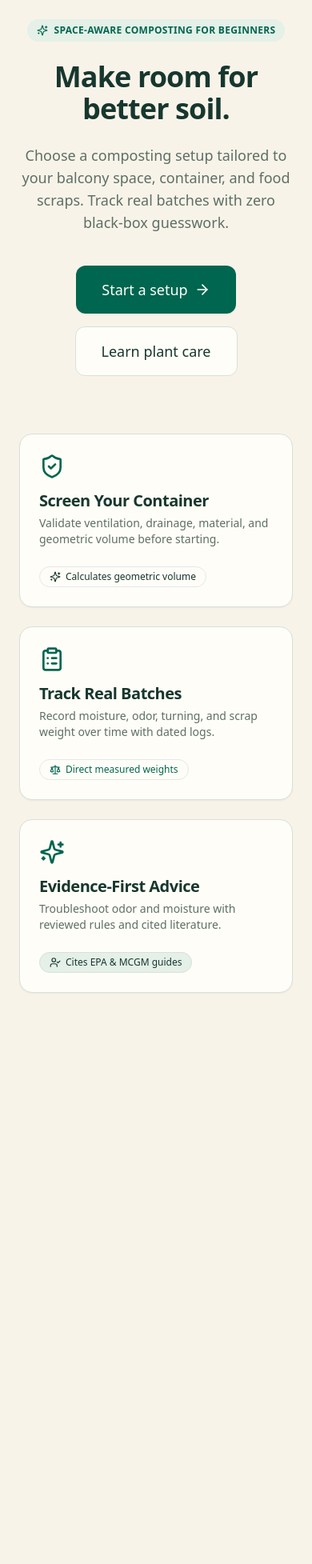
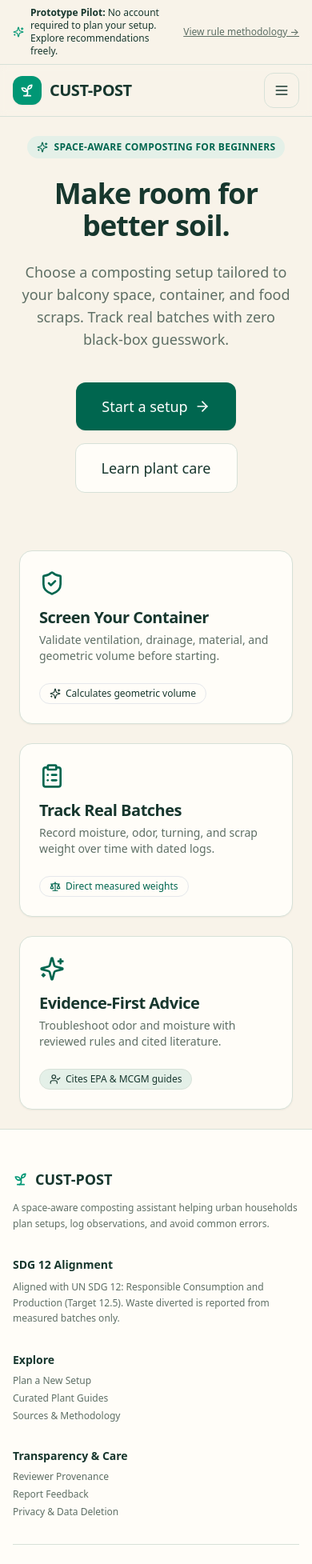
Before and after one commit to sumeetmisal2007-dev/Cust-Post, a Next.js app: page / in a window 390 px wide. Shown: the top 1955 px of the page at 80% size. Before the commit the page ends 1265 px from the top, so only its background shows below. Built offline with nearby package versions, Linux system fonts and the light colour scheme.

Commit message:
feat(task-14): implement responsive app shell, navigation header, guest banner, and footer

```diff
--- a/src/app/layout.tsx
+++ b/src/app/layout.tsx
@@ -1,5 +1,8 @@
 import type { Metadata } from "next";
 import "./globals.css";
+import { Header } from "@/components/layout/header";
+import { Footer } from "@/components/layout/footer";
+import { GuestBanner } from "@/components/layout/guest-banner";
 
 export const metadata: Metadata = {
   title: "Cust-Post — Space-Aware Composting Assistant",
@@ -15,7 +18,10 @@ export default function RootLayout({
   return (
     <html lang="en">
       <body className="antialiased min-h-screen flex flex-col bg-canvas text-text">
-        {children}
+        <GuestBanner />
+        <Header />
+        <div className="flex-1 flex flex-col">{children}</div>
+        <Footer />
       </body>
     </html>
   );
--- /dev/null
+++ b/src/components/layout/footer.tsx
@@ -0,0 +1,79 @@
+import React from "react";
+import Link from "next/link";
+import { Sprout } from "lucide-react";
+
+export function Footer() {
+  return (
+    <footer className="border-t border-border bg-surface py-12 px-4 sm:px-6 text-sm text-muted">
+      <div className="max-w-content mx-auto grid grid-cols-1 md:grid-cols-4 gap-8">
+        {/* Brand column */}
+        <div className="space-y-3 md:col-span-1">
+          <div className="flex items-center gap-2 font-display text-lg font-bold text-ink">
+            <Sprout className="h-5 w-5 text-brand" aria-hidden="true" />
+            <span>CUST-POST</span>
+          </div>
+          <p className="text-xs leading-relaxed text-muted">
+            A space-aware composting assistant helping urban households plan setups, log observations, and avoid common errors.
+          </p>
+        </div>
+
+        {/* SDG 12 column */}
+        <div className="space-y-2">
+          <h4 className="font-semibold text-ink text-sm">SDG 12 Alignment</h4>
+          <p className="text-xs leading-relaxed text-muted">
+            Aligned with UN SDG 12: Responsible Consumption and Production (Target 12.5). Waste diverted is reported from measured batches only.
+          </p>
+        </div>
+
+        {/* Navigation column */}
+        <div className="space-y-2">
+          <h4 className="font-semibold text-ink text-sm">Explore</h4>
+          <ul className="space-y-1.5 text-xs">
+            <li>
+              <Link href="/setup" className="hover:text-action">
+                Plan a New Setup
+              </Link>
+            </li>
+            <li>
+              <Link href="/plants" className="hover:text-action">
+                Curated Plant Guides
+              </Link>
+            </li>
+            <li>
+              <Link href="/sources" className="hover:text-action">
+                Sources & Methodology
+              </Link>
+            </li>
+          </ul>
+        </div>
+
+        {/* Transparency column */}
+        <div className="space-y-2">
+          <h4 className="font-semibold text-ink text-sm">Transparency & Care</h4>
+          <ul className="space-y-1.5 text-xs">
+            <li>
+              <Link href="/sources" className="hover:text-action">
+                Reviewer Provenance
+              </Link>
+            </li>
+            <li>
+              <Link href="/feedback" className="hover:text-action">
+                Report Feedback
+              </Link>
+            </li>
+            <li>
+              <Link href="/profile" className="hover:text-action">
+                Privacy & Data Deletion
+              </Link>
+            </li>
+          </ul>
+        </div>
+      </div>
+
+      <div className="max-w-content mx-auto mt-8 pt-6 border-t border-border flex flex-col sm:flex-row items-center justify-between text-xs text-muted/70 gap-4">
+        <p>&copy; {new Date().getFullYear()} Cust-Post. Concept PRD v0.1 • Nirman Lab student project.</p>
+        <p>Zero black-box AI claims. Verified, deterministic rule guidance.</p>
+      </div>
+    </footer>
+  );
+}
--- /dev/null
+++ b/src/components/layout/guest-banner.tsx
@@ -0,0 +1,24 @@
+import React from "react";
+import Link from "next/link";
+import { Sparkles } from "lucide-react";
+
+export function GuestBanner() {
+  return (
+    <aside aria-label="Pilot notice" className="bg-mint/60 border-b border-border py-2 px-4 text-xs text-ink">
+      <div className="max-w-content mx-auto flex items-center justify-between gap-4">
+        <div className="flex items-center gap-2">
+          <Sparkles className="h-3.5 w-3.5 text-brand shrink-0" aria-hidden="true" />
+          <span>
+            <strong>Prototype Pilot:</strong> No account required to plan your setup. Explore recommendations freely.
+          </span>
+        </div>
+        <Link
+          href="/sources"
+          className="underline hover:text-action whitespace-nowrap text-muted hover:text-ink font-medium"
+        >
+          View rule methodology &rarr;
+        </Link>
+      </div>
+    </aside>
+  );
+}
--- /dev/null
+++ b/src/components/layout/header.tsx
@@ -0,0 +1,107 @@
+"use client";
+
+import React, { useState } from "react";
+import Link from "next/link";
+import { usePathname } from "next/navigation";
+import { Sprout, Menu, X, ArrowRight } from "lucide-react";
+import { Button } from "@/components/ui/button";
+import { cn } from "@/lib/utils";
+
+const NAV_LINKS = [
+  { href: "/setup", label: "Plan setup" },
+  { href: "/batches", label: "My batch" },
+  { href: "/plants", label: "Learn" },
+  { href: "/sources", label: "Sources" },
+];
+
+export function Header() {
+  const [isMobileMenuOpen, setIsMobileMenuOpen] = useState(false);
+  const pathname = usePathname();
+
+  return (
+    <header className="sticky top-0 z-40 w-full border-b border-border bg-surface/95 backdrop-blur-sm">
+      <div className="max-w-content mx-auto flex h-16 items-center justify-between px-4 sm:px-6">
+        {/* Brand Logo */}
+        <Link
+          href="/"
+          className="flex items-center gap-2.5 font-display text-xl font-bold tracking-tight text-ink transition-opacity hover:opacity-90"
+        >
+          <div className="flex h-9 w-9 items-center justify-center rounded-control bg-brand text-white shadow-sm">
+            <Sprout className="h-5 w-5" aria-hidden="true" />
+          </div>
+          <span>CUST-POST</span>
+        </Link>
+
+        {/* Desktop Navigation Links */}
+        <nav className="hidden md:flex items-center gap-6" aria-label="Main Navigation">
+          {NAV_LINKS.map((link) => {
+            const isActive = pathname === link.href || pathname?.startsWith(`${link.href}/`);
+            return (
+              <Link
+                key={link.href}
+                href={link.href}
+                className={cn(
+                  "text-sm font-medium transition-colors hover:text-action py-1",
+                  isActive ? "text-action font-semibold border-b-2 border-action" : "text-muted"
+                )}
+              >
+                {link.label}
+              </Link>
+            );
+          })}
+        </nav>
+
+        {/* CTA Button Desktop */}
+        <div className="hidden md:flex items-center gap-3">
+          <Button asChild size="sm">
+            <Link href="/setup">
+              Start a setup
+              <ArrowRight className="ml-1.5 h-4 w-4" aria-hidden="true" />
+            </Link>
+          </Button>
+        </div>
+
+        {/* Mobile Hamburger Button */}
+        <button
+          type="button"
+          onClick={() => setIsMobileMenuOpen(!isMobileMenuOpen)}
+          className="flex md:hidden h-11 w-11 items-center justify-center rounded-control border border-border text-ink hover:bg-canvas focus-visible:outline-none focus-visible:ring-2 focus-visible:ring-action"
+          aria-expanded={isMobileMenuOpen}
+          aria-label="Toggle navigation menu"
+        >
+          {isMobileMenuOpen ? (
+            <X className="h-5 w-5" aria-hidden="true" />
+          ) : (
+            <Menu className="h-5 w-5" aria-hidden="true" />
+          )}
+        </button>
+      </div>
+
+      {/* Mobile Dropdown Drawer */}
+      {isMobileMenuOpen && (
+        <div className="md:hidden border-b border-border bg-surface px-4 py-4 space-y-3">
+          <nav className="flex flex-col space-y-2">
+            {NAV_LINKS.map((link) => (
+              <Link
+                key={link.href}
+                href={link.href}
+                onClick={() => setIsMobileMenuOpen(false)}
+                className="flex items-center min-h-[44px] px-3 rounded-control text-base font-medium text-ink hover:bg-canvas"
+              >
+                {link.label}
+              </Link>
+            ))}
+          </nav>
+          <div className="pt-2 border-t border-border">
+            <Button asChild className="w-full">
+              <Link href="/setup" onClick={() => setIsMobileMenuOpen(false)}>
+                Start a setup
+                <ArrowRight className="ml-2 h-4 w-4" aria-hidden="true" />
+              </Link>
+            </Button>
+          </div>
+        </div>
+      )}
+    </header>
+  );
+}
```
Also changed, not shown: 1 other file (tests, documents, lock files or other folders).
